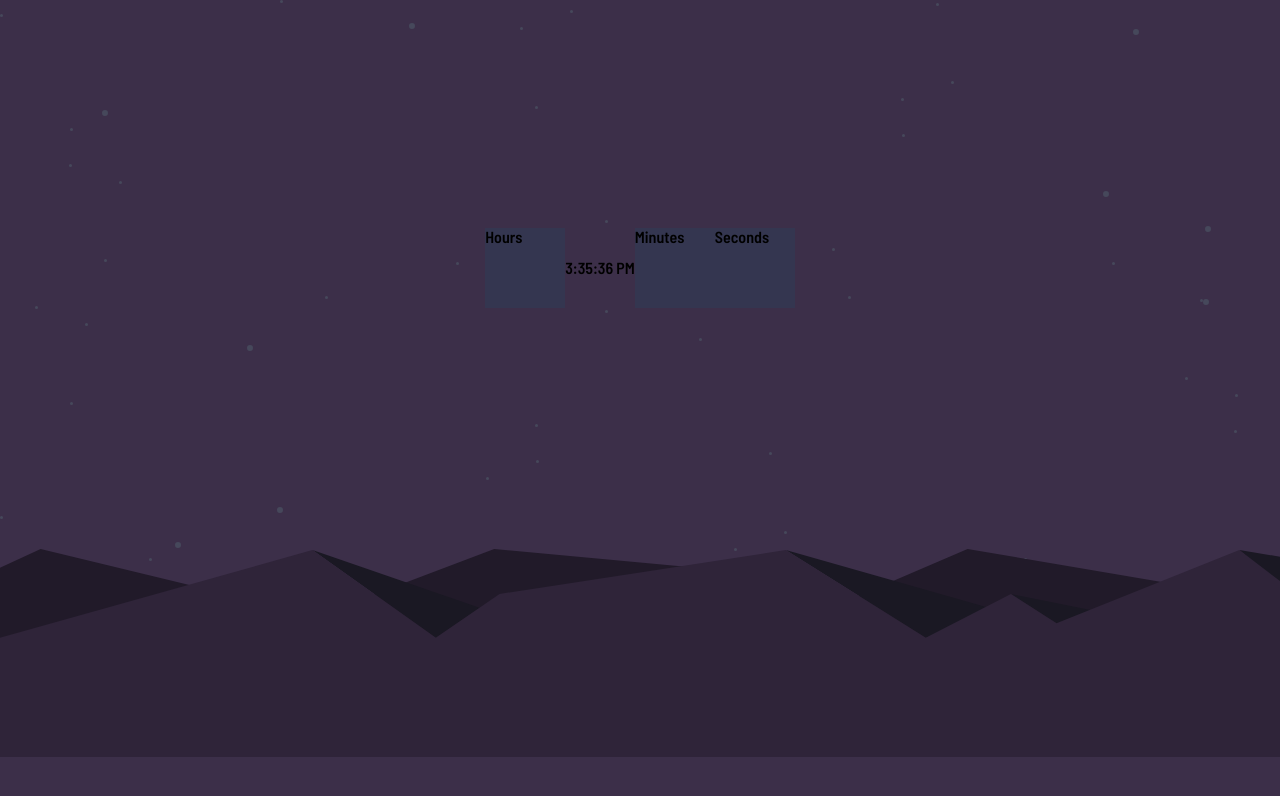
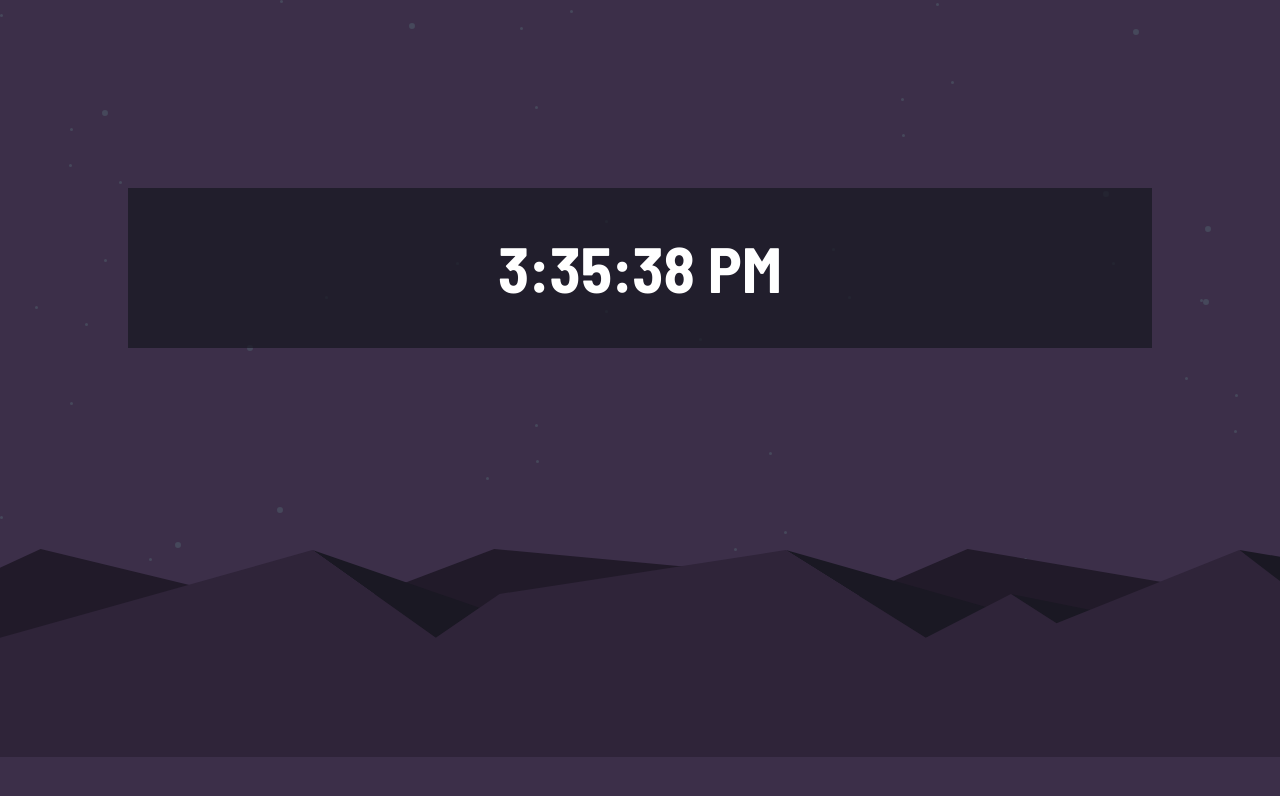
Before and after one commit to JoseAlvarezMartinez/contador-app, a React (Create React App) app: page / in a window 1280 px wide. Shown: the top 796 px of the page. Built offline with nearby package versions, Linux system fonts and the light colour scheme.

Commit message:
-- Time --

```diff
--- a/src/App.jsx
+++ b/src/App.jsx
@@ -6,21 +6,14 @@ function App() {
   useEffect(() => {
     setInterval(() => {
       setDate(new Date());
-    }, 1000)
+    }, 1000);
   });
 
   return (
     <header className={styles.header}>
       <div className={styles.container}>
-        <div className={styles.cardTime}>
-          <p>Hours</p>
-        </div>
-        {date.toLocaleTimeString()}
-        <div className={styles.cardTime}>
-          <p>Minutes</p>
-        </div>
-        <div className={styles.cardTime}>
-          <p>Seconds</p>
+        <div className={styles.hourCard}>
+          <h1 className={styles.h1}>{date.toLocaleTimeString()}</h1>
         </div>
       </div>
       <div className={styles.montaniaContainer}>
--- a/src/App.module.css
+++ b/src/App.module.css
@@ -26,3 +26,12 @@ p {
   align-items: center;
   justify-content: center;
 }
+h1 {
+  color: #fff;
+  font-size: 4rem;
+  text-align: center;
+}
+.hourCard {
+  background-color: hsla(235, 18%, 12%, 0.76);
+  width: 80%;
+}
```
